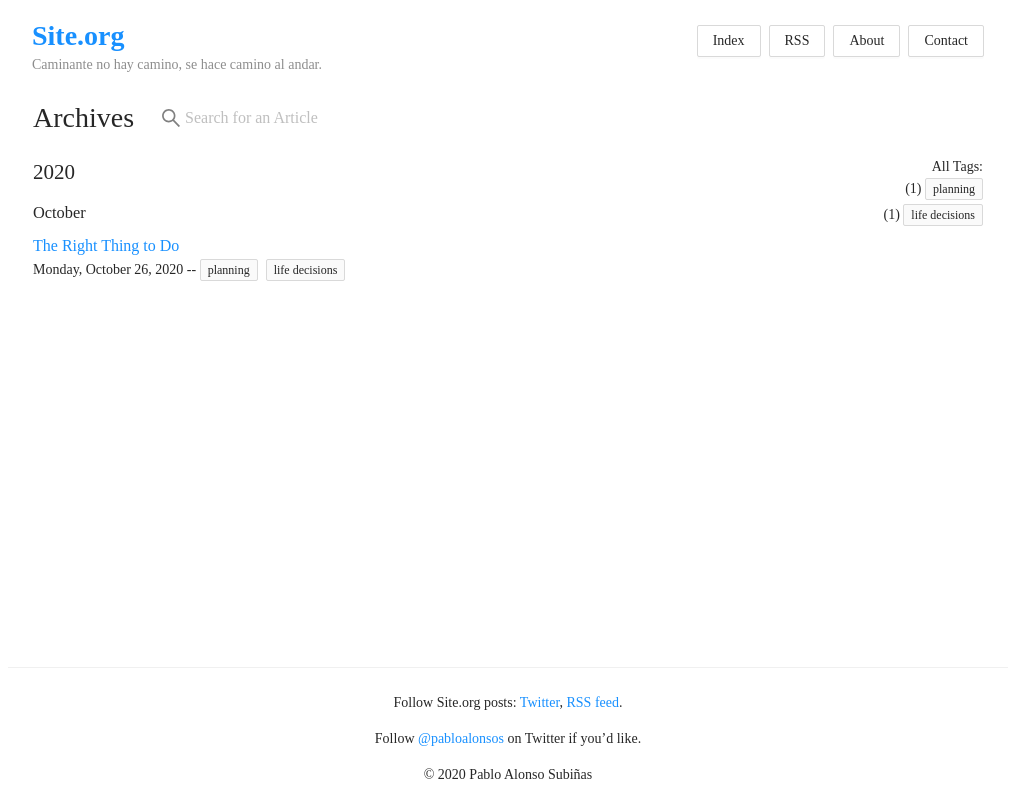
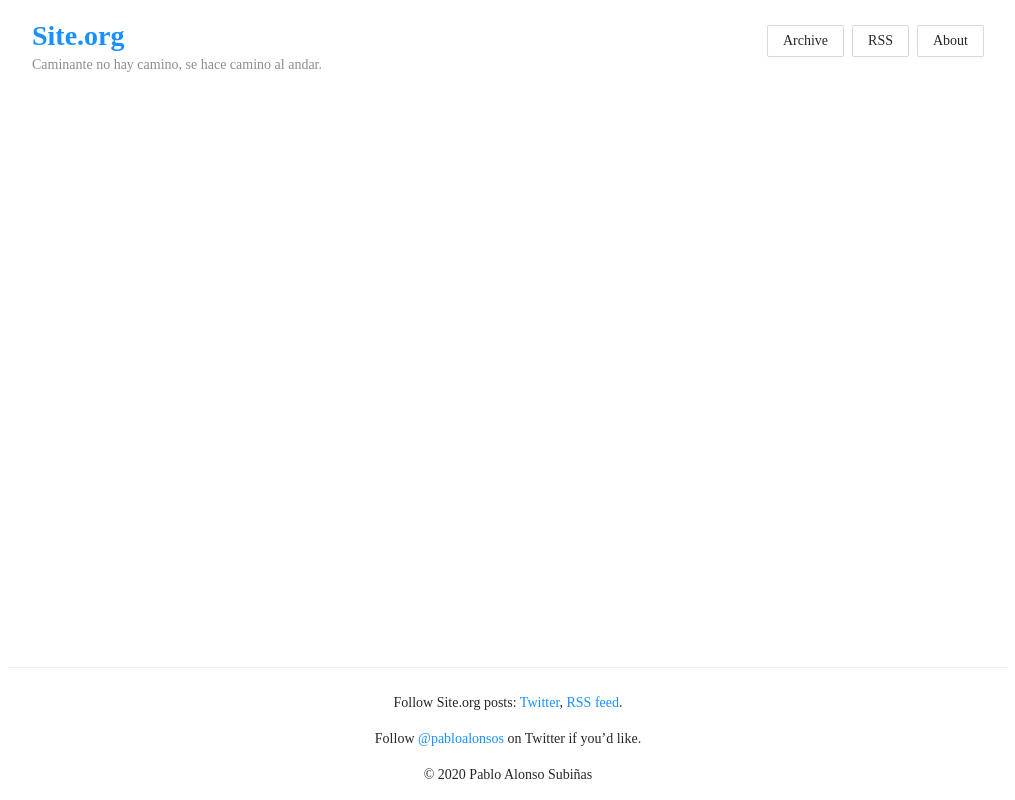
Before and after one commit to pabloalonsos/pabloalonsos.github.io, a React (Create React App) app: page /index in a window 1280 px wide. Shown: the whole page, without its empty margins (132-1147 px from the left). Built offline with nearby package versions, Linux system fonts and the light colour scheme.

Commit message:
remove Contact page

```diff
--- a/src/App.tsx
+++ b/src/App.tsx
@@ -11,9 +11,8 @@ import Header from './containers/header.container';
 import Footer from './containers/footer.container';
 import About from "./containers/about.container";
 import Post from "./containers/post.container";
-import Contact from "./containers/contact.container";
 import HomeFeed from "./containers/home-feed.container";
-import PostIndex from "./containers/post-index.container";
+import PostIndex from "./containers/post-archive.container";
 
 const AppWrapper = styled.div`
   display: flex;
@@ -45,10 +44,7 @@ function App() {
             <Route path="/drafts/:slug">
               <Post />
             </Route>
-            <Route path="/contact">
-              <Contact />
-            </Route>
-            <Route path="/index">
+            <Route path="/archive">
               <PostIndex />
             </Route>
             <Route path="/" exact>
--- a/src/components/tag-group.component.tsx
+++ b/src/components/tag-group.component.tsx
@@ -17,7 +17,7 @@ export default function TagGroup({ tags }: TagGroupProps) {
     <>
       {
         _.map(tags, (tag) => (
-          <Link to={`/index?tag=${tag}`}>
+          <Link to={`/archive?tag=${tag}`}>
             <ClickableTag key={tag}>{tag}</ClickableTag>
           </Link>
         ))
--- a/src/containers/contact.container.tsx
+++ /dev/null
@@ -1,7 +0,0 @@
-import React from 'react';
-
-function Contact() {
-  return <h1>Contact</h1>
-}
-
-export default Contact;
--- a/src/containers/header.container.tsx
+++ b/src/containers/header.container.tsx
@@ -23,10 +23,9 @@ export default function Header() {
         title={<Link to="/"><span className="title" title="Site.org">Site.org</span></Link>}
         subTitle={<div>Caminante no hay camino, se hace camino al andar.</div>}
         extra={[
-          <Button key="4"><Link to="/index">Index</Link></Button>,
-          <Button key="3"><Link to="/rss">RSS</Link></Button>,
-          <Button key="2"><Link to="/about">About</Link></Button>,
-          <Button key="1"><Link to="/contact">Contact</Link></Button>,
+          <Button key="3"><Link to="/archive">Archive</Link></Button>,
+          <Button key="2"><Link to="/rss">RSS</Link></Button>,
+          <Button key="1"><Link to="/about">About</Link></Button>,
         ]}
       />
     </HeaderContainer>
--- a/src/containers/home-feed.container.tsx
+++ b/src/containers/home-feed.container.tsx
@@ -42,7 +42,7 @@ function HomeFeed () {
         }).value()
       }
       <ArchiveLink>
-        <span>For more articles <Link to="/index">check out The Archive<span role="img" aria-label="tm">™</span>️</Link></span>
+        <span>For more articles <Link to="/archive">check out The Archive<span role="img" aria-label="tm">™</span>️</Link></span>
       </ArchiveLink>
     </>
   );
--- a/src/containers/post-index.container.tsx
+++ b/src/containers/post-archive.container.tsx
@@ -49,11 +49,11 @@ const MonthGroup = styled.div`
   margin-bottom: 14px;
 `;
 
-const IndexContent = styled.div`
+const ArchiveContent = styled.div`
   display: flex;
 `;
 
-function PostIndex () {
+function PostArchive () {
   const [articles, setArticles] = useState<ArticleModel[]>([]);
   const [searchQuery, setSearchQuery] = useState('');
   const query = useLocation().search;
@@ -91,7 +91,7 @@ function PostIndex () {
   return (
     <>
       <ArchivesHeader>
-        <h1>Archives</h1>
+        <h1>Archive</h1>
         <Input
           value={searchQuery}
           onChange={(e) => setSearchQuery(e.target.value)}
@@ -102,9 +102,10 @@ function PostIndex () {
           bordered={false}
         />
       </ArchivesHeader>
-      <IndexContent>
+      <ArchiveContent>
         <ArticlesContainer>
           {
+            !_.isEmpty(organizedArticles) ?
               _(organizedArticles).map((yearlyArticles, year) => (
                 <YearGroup key={year}>
                   <h2>{year}</h2>
@@ -132,12 +133,13 @@ function PostIndex () {
                   }
                 </YearGroup>
               )).reverse().value()
+              : <h4>Please clear your search</h4>
           }
         </ArticlesContainer>
         <TagFilter tags={tags} />
-      </IndexContent>
+      </ArchiveContent>
     </>
   );
 }
 
-export default PostIndex;
+export default PostArchive;
```
Lines whose indentation alone changed are shown as unchanged.
